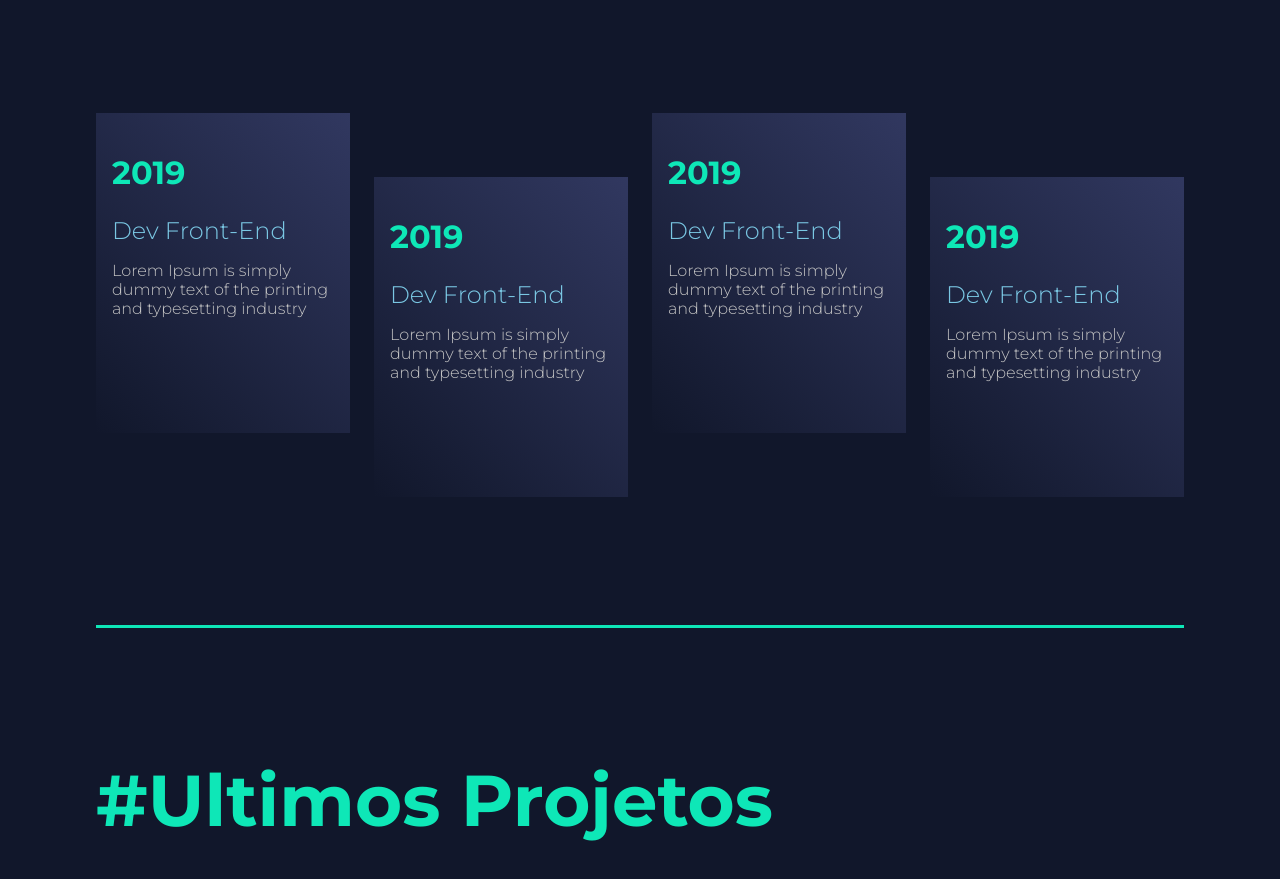
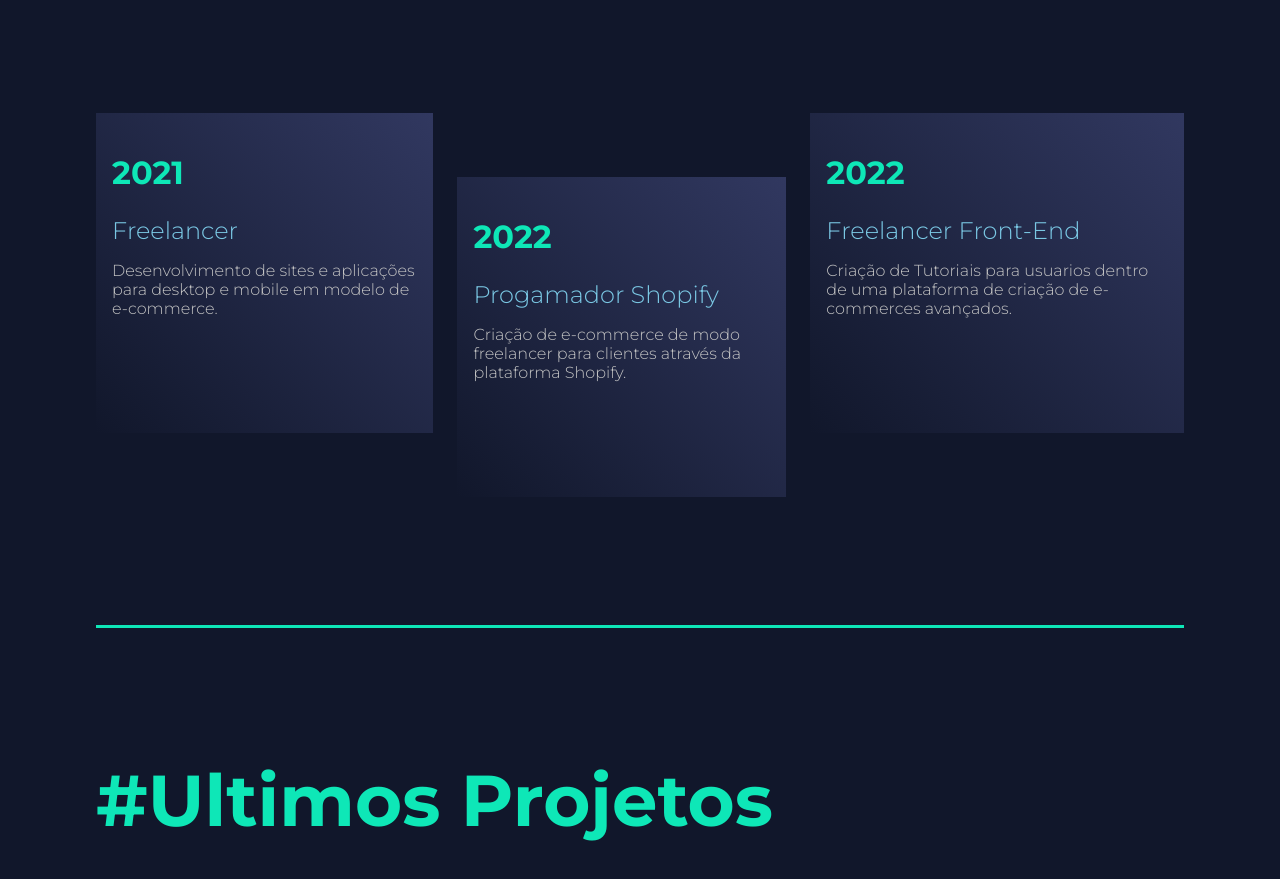
Before and after one commit to felipeholanda2077/Portifolio_Next, a Next.js app: page / in a window 1280 px wide. Shown: the part 893-1772 px from the top of the page. Built offline with nearby package versions, Linux system fonts and the light colour scheme.

Commit message:
Setor de Experiências

```diff
--- a/src/components/Experiencias/index.tsx
+++ b/src/components/Experiencias/index.tsx
@@ -9,24 +9,19 @@ function Experiencias() {
 
       <section>
         <ExeperienciaItem
-          year="2019"
-          title="Dev Front-End"
-          description="Lorem Ipsum is simply dummy text of the printing and typesetting industry"
+          year="2021"
+          title="Freelancer"
+          description="Desenvolvimento de sites e aplicações para desktop e mobile em modelo de e-commerce."
         />
         <ExeperienciaItem
-          year="2019"
-          title="Dev Front-End"
-          description="Lorem Ipsum is simply dummy text of the printing and typesetting industry"
+          year="2022"
+          title="Progamador Shopify"
+          description="Criação de e-commerce de modo freelancer para clientes através da plataforma Shopify."
         />
         <ExeperienciaItem
-          year="2019"
-          title="Dev Front-End"
-          description="Lorem Ipsum is simply dummy text of the printing and typesetting industry"
-        />
-        <ExeperienciaItem
-          year="2019"
-          title="Dev Front-End"
-          description="Lorem Ipsum is simply dummy text of the printing and typesetting industry"
+          year="2022"
+          title="Freelancer Front-End"
+          description="Criação de Tutoriais para usuarios dentro de uma plataforma de criação de e-commerces avançados."
         />
       </section>
     </Container>
```
